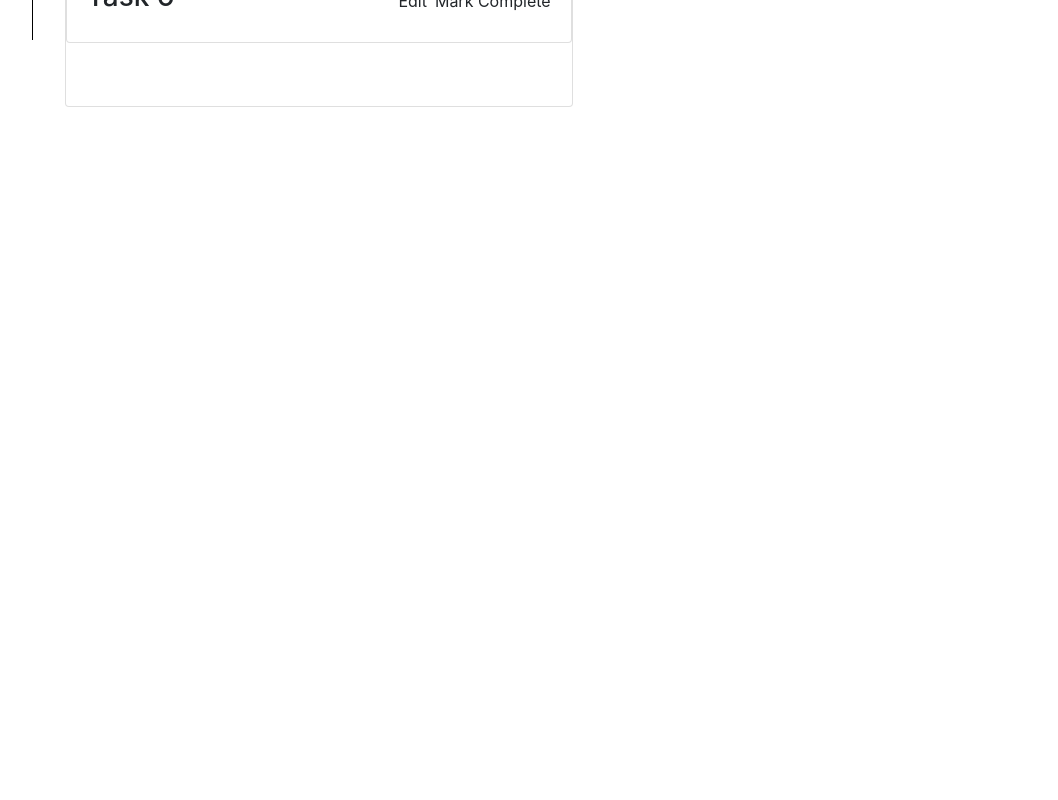
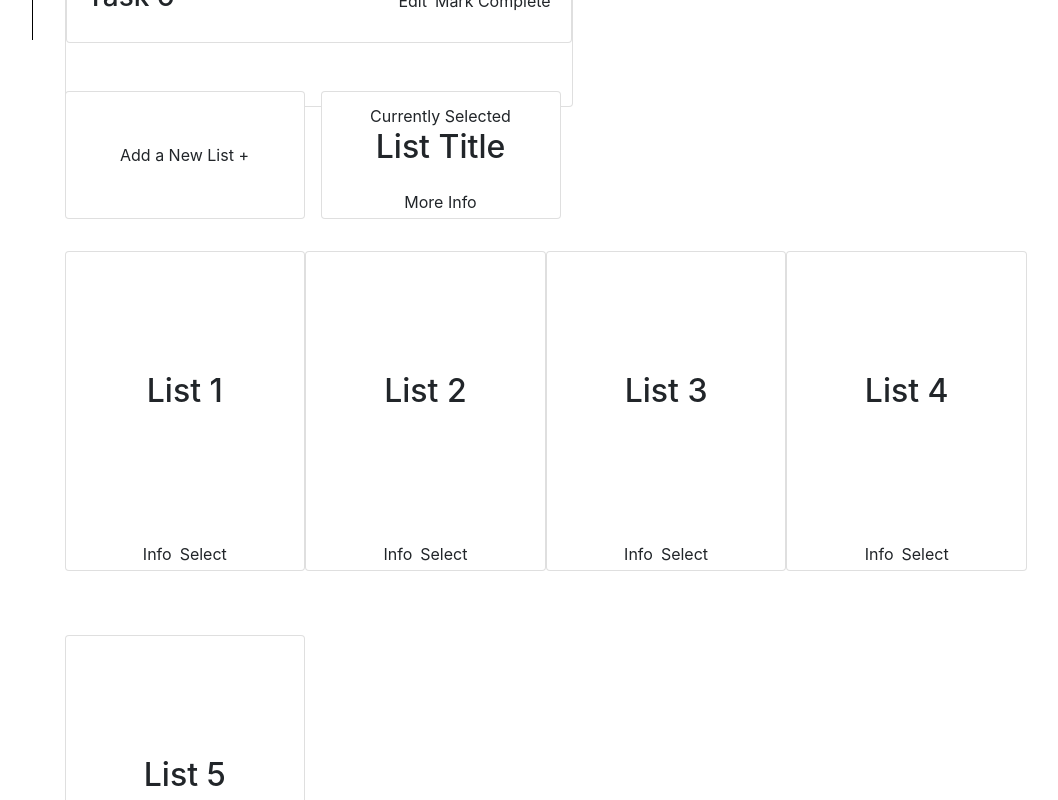
Before and after one commit to anngo14/listy2.0, a React (Create React App) app: page / in a window 1280 px wide. Shown: the part 760-1560 px from the top of the page, without its empty margins (221-1279 px from the left). Before the commit the page ends 867 px from the top, so only its background shows below. Built offline with nearby package versions, Linux system fonts and the light colour scheme.

Commit message:
added Lists page initial layout

```diff
--- a/src/components/MainContent/Home/List/List.js
+++ b/src/components/MainContent/Home/List/List.js
@@ -102,7 +102,7 @@ export default class List extends Component {
     render() {
         return (
             <Card className='list-container'>
-                <Card.Header className='list-header'>
+                <Card.Header id='list-header'>
                     <h1>List Title</h1>
                     <span>Add +</span>
                 </Card.Header>
--- /dev/null
+++ b/src/components/MainContent/Lists/ListItem.js
@@ -0,0 +1,17 @@
+import React from 'react'
+import { Card } from 'react-bootstrap'
+
+export default function ListItem(props) {
+    return (
+        <Card className='list-item-container'>
+            <div className='list-header'>
+                <h2>{props.item.title}</h2>
+            </div>
+            <div className='list-actions'>
+                <span>Info</span>
+                <div className='small-spacer'></div>
+                <span>Select</span>
+            </div>
+        </Card>
+    )
+}
--- a/src/components/MainContent/Lists/Lists.js
+++ b/src/components/MainContent/Lists/Lists.js
@@ -1,10 +1,56 @@
 import React, { Component } from 'react'
+import { Card } from 'react-bootstrap'
+import '../../../css/MainContent/Lists/Lists.css'
+import ListItem from './ListItem';
 
 export default class Lists extends Component {
+    lists = [
+        {
+            id: 1,
+            title: 'List 1'
+        },
+        {
+            id: 2,
+            title: 'List 2'
+        },
+        {
+            id: 3,
+            title: 'List 3'
+        },
+        {
+            id: 4,
+            title: 'List 4'
+        },
+        {
+            id: 5,
+            title: 'List 5'
+        }
+    ];
+
     render() {
         return (
             <div>
-
+                <h1 id='list-title'>Lists</h1>
+                <div id='list-header-row'>
+                    <Card id='add-list-btn'>
+                        <span>Add a New List +</span>
+                    </Card>
+                    <Card id='selected-list'>
+                        <div id='selected-list-header'>
+                            <span>Currently Selected</span>
+                            <h2>List Title</h2>
+                        </div>
+                        <div className='list-actions'>
+                            <span>More Info</span>
+                        </div>
+                    </Card>
+                </div>
+                <div id='list-grid'>
+                    {this.lists.map((item) => {
+                        return <ListItem item={item} key={item.id} />
+                    })}
+                </div>
+                <div style={{height: '5em'}}></div>
             </div>
         )
     }
--- a/src/components/MainContent/MainContent.js
+++ b/src/components/MainContent/MainContent.js
@@ -1,12 +1,14 @@
 import React, { Component } from 'react'
 import '../../css/MainContent/MainContent.css'
 import Home from './Home/Home'
+import Lists from './Lists/Lists'
 
 export default class MainContent extends Component {
     render() {
         return (
             <div className='main-content-container'>
                 <Home />
+                <Lists />
             </div>
         )
     }
--- a/src/css/MainContent/Home/List/List.css
+++ b/src/css/MainContent/Home/List/List.css
@@ -6,7 +6,7 @@
     align-items: center;
     width: 60%;
 }
-.list-header{
+#list-header{
     display: flex;
     flex-direction: row;
     justify-content: space-between;
--- a/src/css/MainContent/Lists/Lists.css
+++ b/src/css/MainContent/Lists/Lists.css
@@ -0,0 +1,72 @@
+/* List Grid */
+#list-grid{
+    margin-top: 2em;
+    width: 100%;
+    height: 44em;
+    display: flex;
+    justify-content: space-between;
+    align-content: space-between;
+    flex-wrap: wrap;
+}
+
+/* List */
+#list-title{
+    font-size: 32pt;
+}
+#list-header-row{
+    margin-top: 2em;
+    display: flex;
+    flex-direction: row;
+    justify-content: flex-start;
+    align-items: flex-start;
+}
+
+/* Add List Btn */
+#add-list-btn{
+    width: 15em;
+    height: 8em;
+    display: flex;
+    flex-direction: column;
+    justify-content: center;
+    align-items: center;
+}
+
+/* List Item */
+#selected-list{
+    margin-left: 1em;
+    width: 15em;
+    height: 8em;
+    display: flex;
+    flex-direction: column;
+    justify-content: center;
+    align-items: center;
+}
+#selected-list-header{
+    display: flex;
+    flex-direction: column;
+    justify-content: center;
+    align-items: center;
+    height: 6em;
+    width: 100%;
+}
+.list-item-container{
+    flex: 0 0 25%;
+    height: 20em;
+    max-width: 22em;
+}
+.list-header{
+    display: flex;
+    flex-direction: column;
+    justify-content: center;
+    align-items: center;
+    height: 18em;
+    width: 100%;
+}
+.list-actions{
+    display: flex;
+    flex-direction: row;
+    justify-content: center;
+    align-items: center;
+    height: 2em;
+    width: 100%;
+}
--- a/src/css/SideBar/SideBar.css
+++ b/src/css/SideBar/SideBar.css
@@ -47,7 +47,7 @@
     flex-direction: column;
     align-items: center;
     justify-content: flex-start;
+    width: 20em;
     height: 100%;
-    width: 20em;
     border-right: 1px solid black;
 }
```
Also changed, not shown: 1 other file (tests, documents, lock files or other folders).
